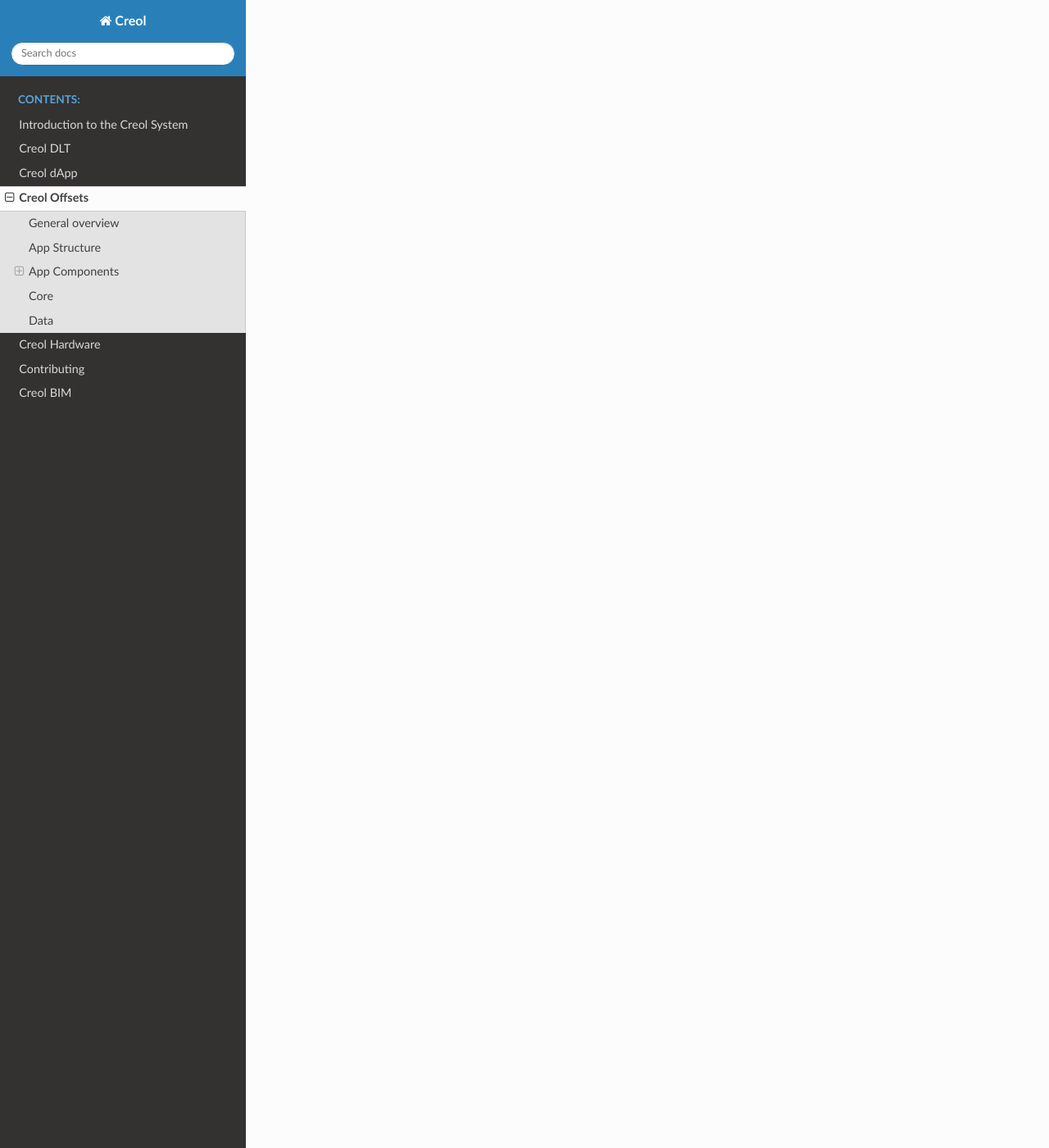
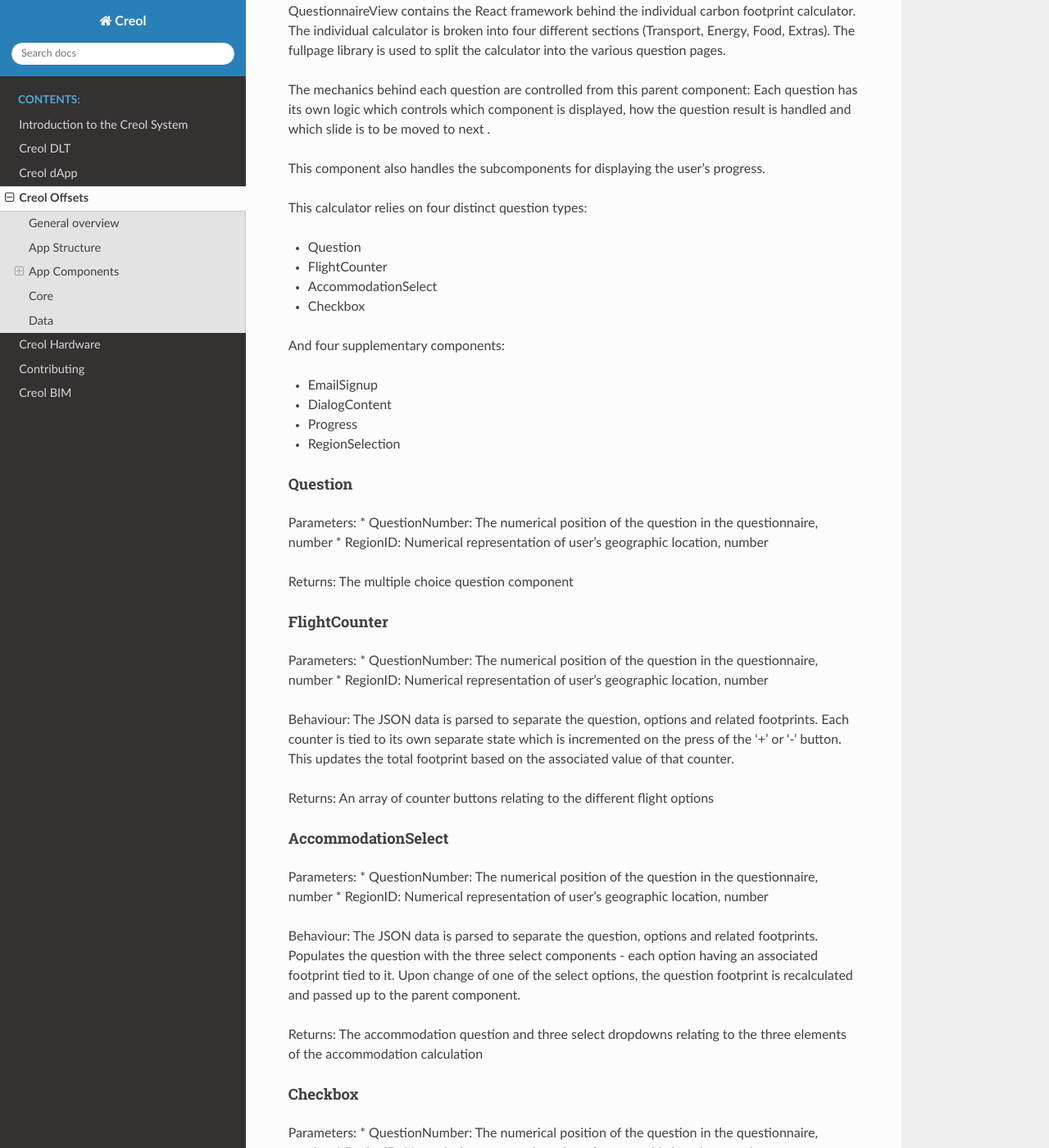
Before and after one commit to JUDOKICK/creol-documentation, a Sphinx documentation site: the page built from source/creol-offsets.rst, in a window 1280 px wide and 1400 px high, scrolled down 7510 px. Shown: the whole window at 82% size. Built offline with Sphinx 7.4.7 and the Read the Docs theme 2.0.0, drawn with Linux system fonts in a browser that asks for light colours; some of the changed text lies outside the part shown.

Commit message:
Auto stash before merge of "master" and "origin/master"

```diff
--- a/source/creol-offsets.rst
+++ b/source/creol-offsets.rst
@@ -212,12 +212,34 @@
 web3 object should the user fail to login correctly.
 
 For more details see the `Drizzle Options Docs <https://www.trufflesuite.com/docs/drizzle/reference/drizzle-options>`_ on Truffle's documentation
+OfficeQuestionnaireView
+-----------------------
+OfficeQuestionnaireView contains the React framework for the business calculator. The business calculator is broken into
+5 distinct sections (Employees, Energy and premises, Equipment, Travel, Goods). The fullpage library is used to
+split the calculator into the various question pages.
+
+
+EmailSignup
+^^^^^^^^^^^
 
 Main
 ^^^^
 
 Simple configuration of the overall dApp name. Used for building the webpack. Is generally overwritten everywhere with appropriate meta-tags
 
+* TotalFootprint: The user's total footprint from the calculator, number
+* EmployeeFootprint: The footprint per employee, number
+* EnergyFootprint: The user's energy footprint, number
+* RecyclingPercentage: The user's percentage of waste recycled, number
+* GreenSupplierReduction: The user's footprint reduction factor from using a green supplier, number
+* LightingType: Footprint determined by type of lighting used, number
+* OfficeImprovements: The footprint reduction due to office improvements, number
+* TechPurchases: The footprint from the purchase of new equipment, number
+* DeviceReplacementRate: Footprint scale factor based on how frequently devices are replaced, number
+* MeatFreeDays: Reduction factor if the business has meat-free days, number
+* LocallySourced: Reduction factor for locally sourcing food, number
+* FoodWasted: Increase factor for wasting food, number
+* RegionID: Numerical representation of user's geographic location, number
 
 Stripe
 ^^^^^^
@@ -226,6 +248,8 @@
 the "Approved" domains section on stripe.com
 
 
+* QuestionNumber: The numerical position of the question in the questionnaire, number
+* RegionID: Numerical representation of user's geographic location, number
 Web3Modal
 ^^^^^^^^^
 
@@ -241,6 +265,7 @@
 
 AccountGrid
 ~~~~~~~~~~~
+* InputLabel: The placeholder text for the input field, string
 
 AccountGrid is used to render the
 
@@ -248,6 +273,55 @@
 ~~~~~~~~~~
 
 ListHeader is used to render List Headers
+
+Parameters:
+
+* QuestionOptions: The array of options for the multiple choice and their associated footprints, array
+
+Returns
+The multiple choice question component
+
+Selection
+^^^^^^^^^
+
+Parameters:
+
+* SelectOptions: The array of options for the dropdown menu and their associated footprint, array
+* DefaultValue: Placeholder selected value, string
+* DefaultBool: Boolean to determine whether the component should be full width or not (Used in Counter and Select), boolean
+
+Returns
+A dropdown selection component
+
+Counter
+^^^^^^^
+
+Parameters:
+
+* CounterOptions: The array of options for the counter buttons and their associated footprint, array
+* SelectOptions: The array of options for the dropdown menu and their associated footprint (Optional - used in Counter and Select), array
+
+Returns
+The array of counter components and (optional) an adjacent selection dropdown component for each counter
+
+Checkbox
+^^^^^^^^
+
+Parameters:
+* CheckboxOptions: The array of options for the checkbox component and their associated footprint, array
+
+Returns:
+A set of toggleable checkbox options
+
+Multiple Number Input
+^^^^^^^^^^^^^^^^^^^^^
+
+Parameters:
+* InputData: The array of options for the various number inputs including name, description and associated footprint, array
+
+Returns
+An array of number input options - each displaying an image, input field and a description
+
 
 QuestionnaireView
 -----------------
@@ -280,7 +354,70 @@
 
 Question
 ^^^^^^^^
+Parameters:
+* QuestionNumber: The numerical position of the question in the questionnaire, number
+* RegionID: Numerical representation of user's geographic location, number
 
+Returns:
+The multiple choice question component
+
+FlightCounter
+^^^^^^^^^^^^^
+Parameters:
+* QuestionNumber: The numerical position of the question in the questionnaire, number
+* RegionID: Numerical representation of user's geographic location, number
+
+Behaviour:
+The JSON data is parsed to separate the question, options and related footprints. Each counter is tied to its own
+separate state which is incremented on the press of the '+' or '-' button. This updates the total footprint based on the
+associated value of that counter.
+
+Returns:
+An array of counter buttons relating to the different flight options
+
+AccommodationSelect
+^^^^^^^^^^^^^^^^^^^
+Parameters:
+* QuestionNumber: The numerical position of the question in the questionnaire, number
+* RegionID: Numerical representation of user's geographic location, number
+
+Behaviour:
+The JSON data is parsed to separate the question, options and related footprints. Populates the question with the three
+select components - each option having an associated footprint tied to it. Upon change of one of the select options,
+the question footprint is recalculated and passed up to the parent component.
+
+Returns:
+The accommodation question and three select dropdowns relating to the three elements of the accommodation calculation
+
+Checkbox
+^^^^^^^^
+Parameters:
+* QuestionNumber: The numerical position of the question in the questionnaire, number
+* RegionID: Numerical representation of user's geographic location, number
+
+Behaviour:
+Each checkbox option has an associated footprint - the toggled options are all added together, this question footprint
+is then passed up to the parent component
+
+Returns:
+A set of toggleable checkbox options
+
+EmailSignup
+^^^^^^^^^^^
+Parameters:
+* TotalFootprint: The user's total footprint from the calculator, number
+* CarFootprint: The user's footprint from the Car question, number
+* MotorcycleFootprint: The user's footprint from the Motorcycle question, number
+* BusFootprint: The user's footprint from the Bus question, number
+* TrainFootprint: The user's footprint from the Train question, number
+* FlightFootprint: The user's footprint from the Flight question, number
+* HomeFootprint: The user's footprint from the Home question, number
+* HomeImprovements: The user's footprint from the Home Improvements question, number
+* FoodFootprint: The user's footprint from the Food question, number
+* RestaurantFootprint: The user's footprint from the Restaurant question, number
+* HotelFootprint: The user's footprint from the Hotel question, number
+* FashionFootprint: The user's footprint from the Fashion question, number
+* AccessoryFootprint: The user's footprint from the Accessory question, number
 
 
 
```
